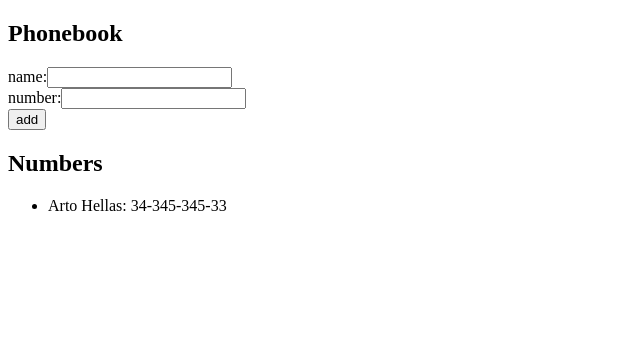
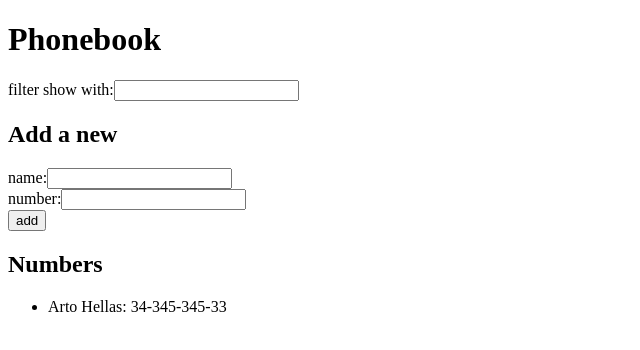
Before and after one commit to Fizzybrew/fullstackopen, a React (Vite) app in the folder part2/phonebook/: page / in a window 1280 px wide. Shown: the top 350 px of the page, without its empty margins (0-640 px from the left). Built offline with nearby package versions, Linux system fonts and the light colour scheme; the HTML template or start-up script is replaced by a standard one.

Commit message:
done 2.9

```diff
--- a/part2/phonebook/src/App.jsx
+++ b/part2/phonebook/src/App.jsx
@@ -6,6 +6,7 @@ const App = () => {
   ]);
   const [newName, setNewName] = useState("");
   const [newNumber, setNewNumber] = useState("");
+  const [search, setSearch] = useState("");
 
   const addPersons = (e) => {
     e.preventDefault();
@@ -24,10 +25,20 @@ const App = () => {
   };
   const handleNameChange = (e) => setNewName(e.target.value);
   const handleNumberChange = (e) => setNewNumber(e.target.value);
+  const handleSearchChange = (e) => setSearch(e.target.value);
+
+  const filteredPersons = persons.filter(person =>
+    person.name.toLowerCase().includes(search.toLowerCase())
+  );
 
   return (
     <div>
-      <h2>Phonebook</h2>
+      <h1>Phonebook</h1>
+      <div>
+        filter show with:
+        <input value={search} onChange={handleSearchChange} />
+      </div>
+      <h2>Add a new</h2>
       <form onSubmit={addPersons}>
         <div>
           name:
@@ -43,7 +54,7 @@ const App = () => {
       </form>
       <h2>Numbers</h2>
       <ul>
-        {persons.map((person, i) => (
+        {filteredPersons.map((person, i) => (
           <li key={i}>
             {person.name}: {person.number}
           </li>
```
